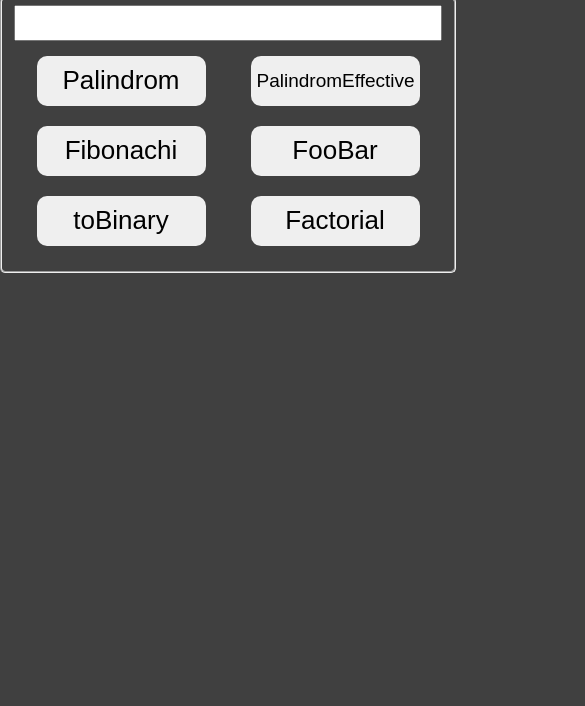
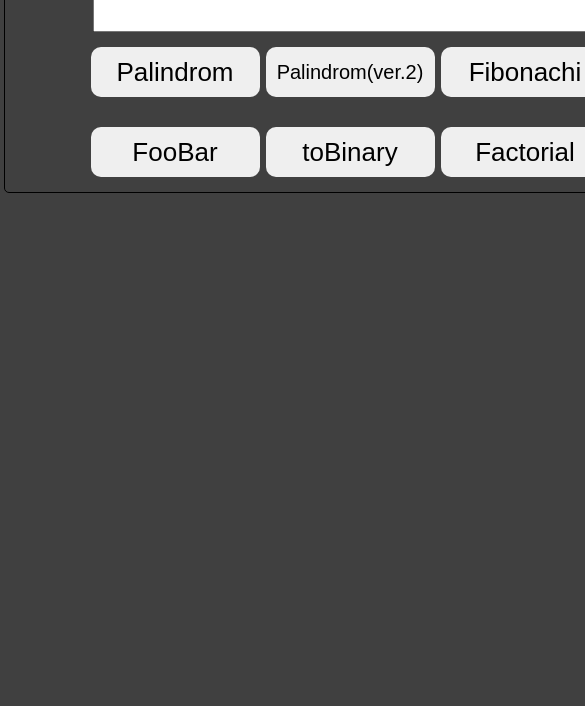
Before and after one commit to Vlad-maker/Simple-Algoritms, a plain HTML site: page index.html in a window 390 px wide. Shown: the part 138-844 px from the top of the page, 585 px wide, since content can reach past the window. Drawn offline with nearby package versions, Linux system fonts and the light colour scheme.

Commit message:
Refactore: adaptiv ver.2

```diff
--- a/index.css
+++ b/index.css
@@ -3,11 +3,12 @@
 .body {
     display: flex;
     flex-direction: column;
-    max-width: 1280px;
+    max-width: 700px;
     background-color: #404040;
-    min-width: 320px;
     margin: 0 auto;
+    padding: 0;
 }
+
 .header {
     font-family: 'Montserrat', Arial, sans-serif;
     display: inline-block;
@@ -17,6 +18,7 @@
     animation: fadeOut infinite;
     animation-duration: 4s;
 }
+
 .result__block{
     max-width: 720px;
     margin: 30px auto;
@@ -29,24 +31,29 @@
 .result {
     max-width: 720px;
 }
+.form {
+    max-width: 730px;
+}
 .form__fieldset {
-    max-width: 826px;
+    max-width: 90vw;
     display: flex;
     flex-direction: column;
     margin: 30px auto;
     border-radius: 5px;
+    padding: 0;
+    border: 1px solid black;
 }
 .input__text {
     margin: 0 auto;
     min-width: 420px;
 }
 .buttons {
-    margin: 5px auto;
+    margin: auto;
     max-width: 710px;
     display: flex;
     flex-direction: row;
     flex-wrap: wrap;
-    justify-content: space-around;
+    justify-content: center;
 }
 .button {
     border-radius: 10px;
@@ -68,34 +75,36 @@
     .result__block{
         font-size: 30px;
         margin-left: 40px;
-        max-width: 690px;
-        margin: 0 auto;
+        max-width: 590px;
+        margin: 10px auto 0;
     }
     .input__text {
-        width: 640px;
+        padding: 0;
+        margin-top: 10px;
+        width: 510px;
         height: 30px;
         font-size: 26px;
     }
     .button {
         height: 50px;
         width: 169px;
-        margin: 10px 5px;
+        margin: 15px 3px;
         font-size: 26px;
     }
-    .button__palindrom_effective {
-        font-size: 19px;
-    }
     .form__fieldset {
-        margin: 0 auto;
+        margin: 20px auto 0;
         max-width: 690px;
     }
     .body {
-        max-width: 828px;
-        margin: 0;
-        overflow-x: hidden;
+        width:700px;
+        overflow-x:hidden;
+        margin: 0 auto;
+    }
+    .button__palindrom_effective {
+        font-size: 20px;
     }
 }
-@media screen and (max-width: 425px) {
+/* @media screen and (max-width: 425px) {
     .result__block{
         font-size: 16px;
         margin-left: 40px;
@@ -106,4 +115,4 @@
     .form__fieldset {
         max-width: 310px;
     }
-}
+}  */
--- a/index.html
+++ b/index.html
@@ -19,7 +19,7 @@
             <input type="text" class="input__text">
             <div class="buttons">
             <button type="button" class="button button__palindrom">Palindrom</button>
-            <button type="button" class="button button__palindrom_effective">PalindromEffective</button>
+            <button type="button" class="button button__palindrom_effective">Palindrom(ver.2)</button>
             <button type="button" class="button button__fibonachi">Fibonachi</button>
             <button type="button" class="button button__foobar">FooBar</button>
             <button type="button" class="button button__binary">toBinary</button>
```
